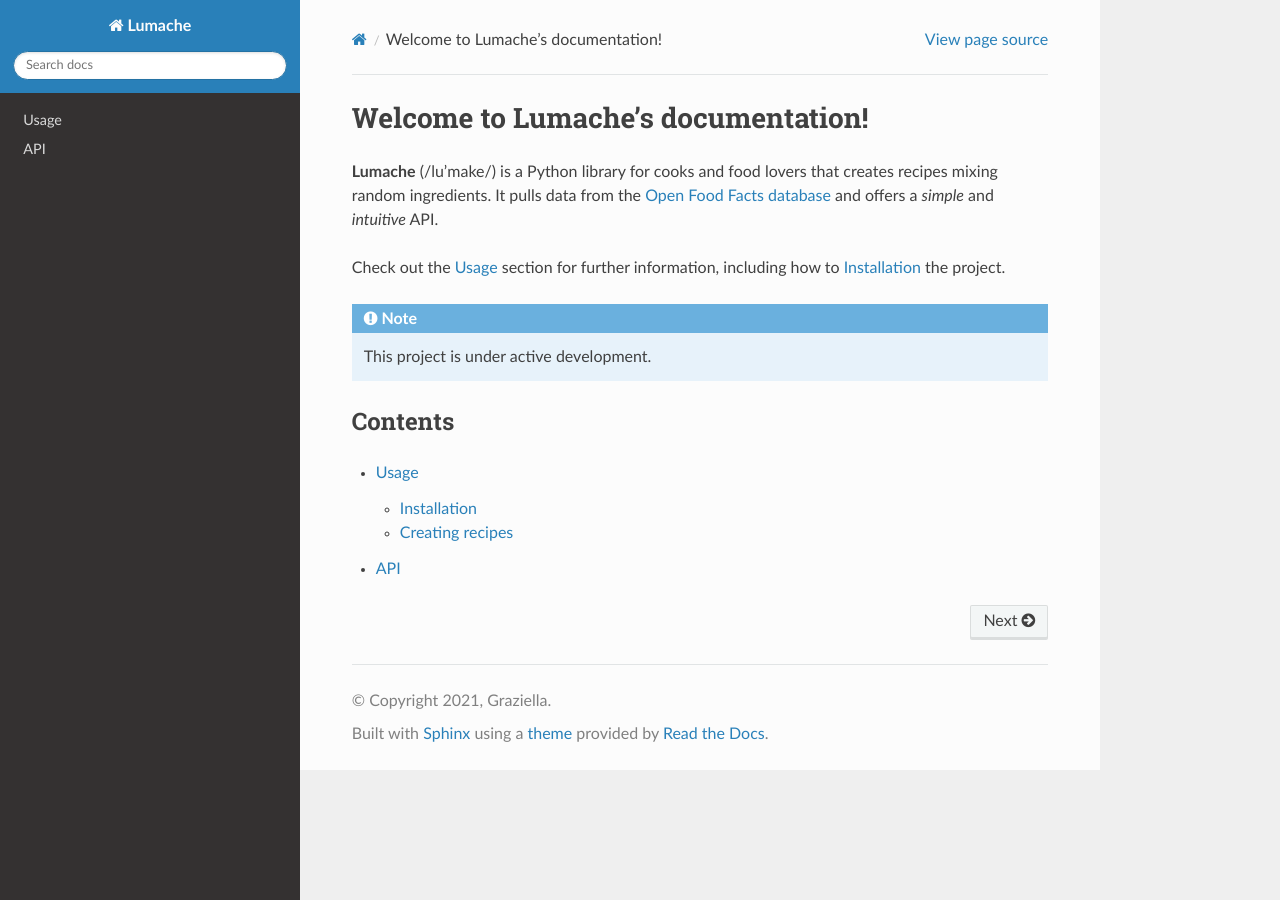
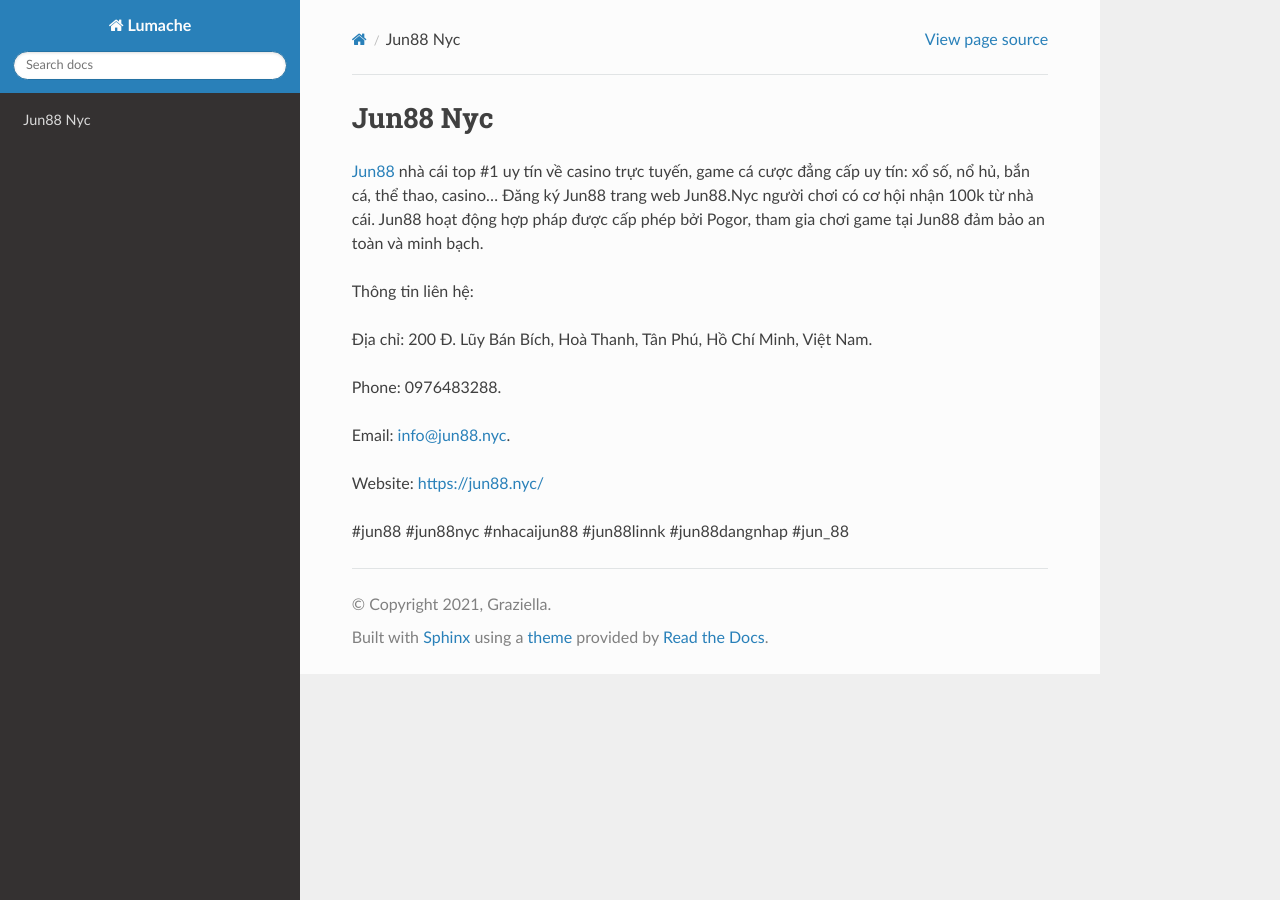
Before and after one commit to parkisngan19/jun88nyc, a Sphinx documentation site: the page built from docs/source/index.rst, in a window 1280 px wide. Built offline with Sphinx 7.4.7 and the Read the Docs theme 3.1.0, drawn with Linux system fonts in a browser that asks for light colours.

Commit message:
Update index.rst

```diff
--- a/docs/source/index.rst
+++ b/docs/source/index.rst
@@ -1,22 +1,16 @@
-Welcome to Lumache's documentation!
+Jun88 Nyc
 ===================================
 
-**Lumache** (/lu'make/) is a Python library for cooks and food lovers
-that creates recipes mixing random ingredients.
-It pulls data from the `Open Food Facts database <https://world.openfoodfacts.org/>`_
-and offers a *simple* and *intuitive* API.
+`Jun88 <https://jun88.nyc/>`_ nhà cái top #1 uy tín về casino trực tuyến, game cá cược đẳng cấp uy tín: xổ số, nổ hủ, bắn cá, thể thao, casino... Đăng ký Jun88 trang web Jun88.Nyc người chơi có cơ hội nhận 100k từ nhà cái. Jun88 hoạt động hợp pháp được cấp phép bởi Pogor, tham gia chơi game tại Jun88 đảm bảo an toàn và minh bạch.
 
-Check out the :doc:`usage` section for further information, including
-how to :ref:`installation` the project.
+Thông tin liên hệ:
 
-.. note::
+Địa chỉ: 200 Đ. Lũy Bán Bích, Hoà Thanh, Tân Phú, Hồ Chí Minh, Việt Nam.
 
-   This project is under active development.
+Phone: 0976483288.
 
-Contents
---------
+Email: info@jun88.nyc.
 
-.. toctree::
+Website: https://jun88.nyc/
 
-   usage
-   api
+#jun88 #jun88nyc #nhacaijun88 #jun88linnk #jun88dangnhap #jun_88
```
